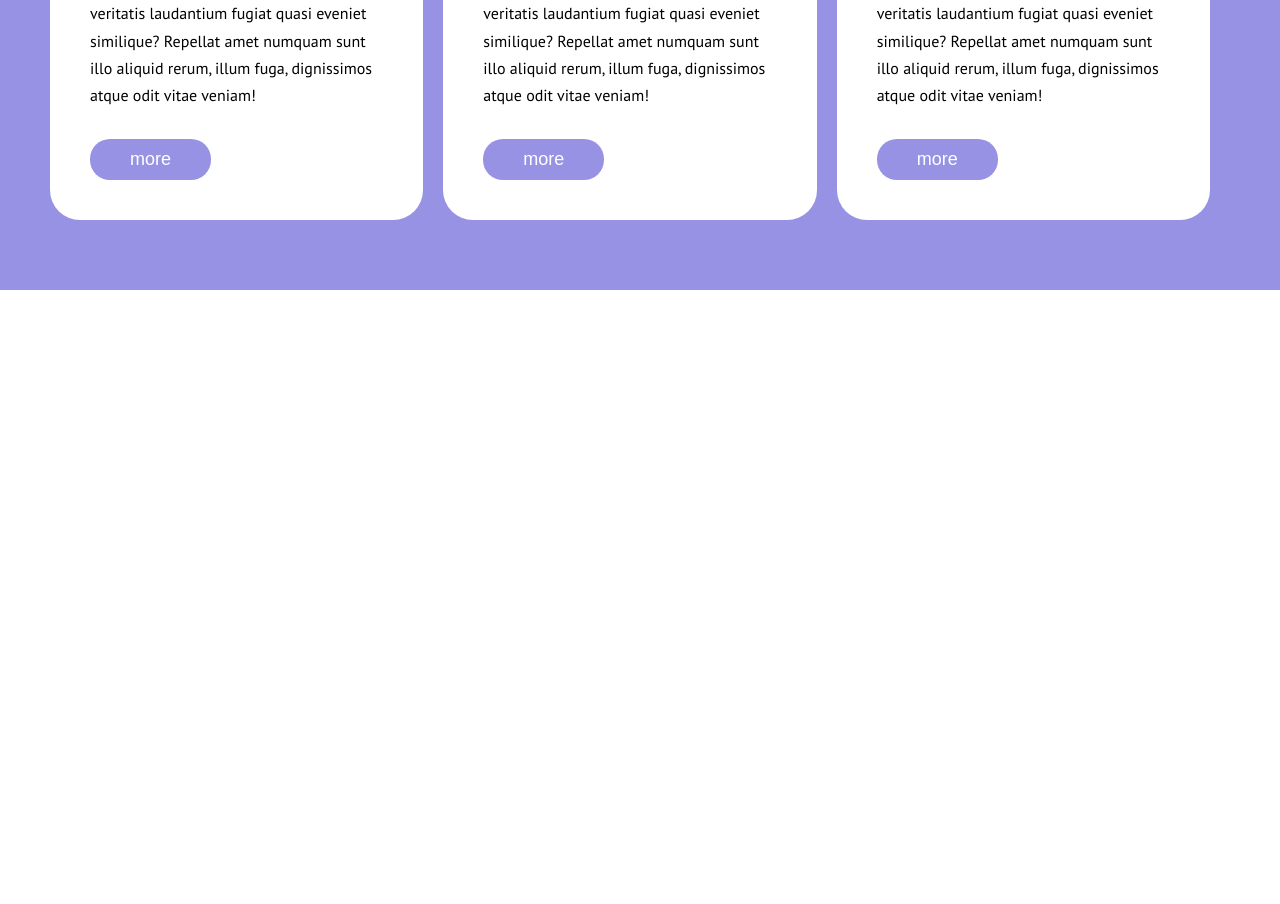
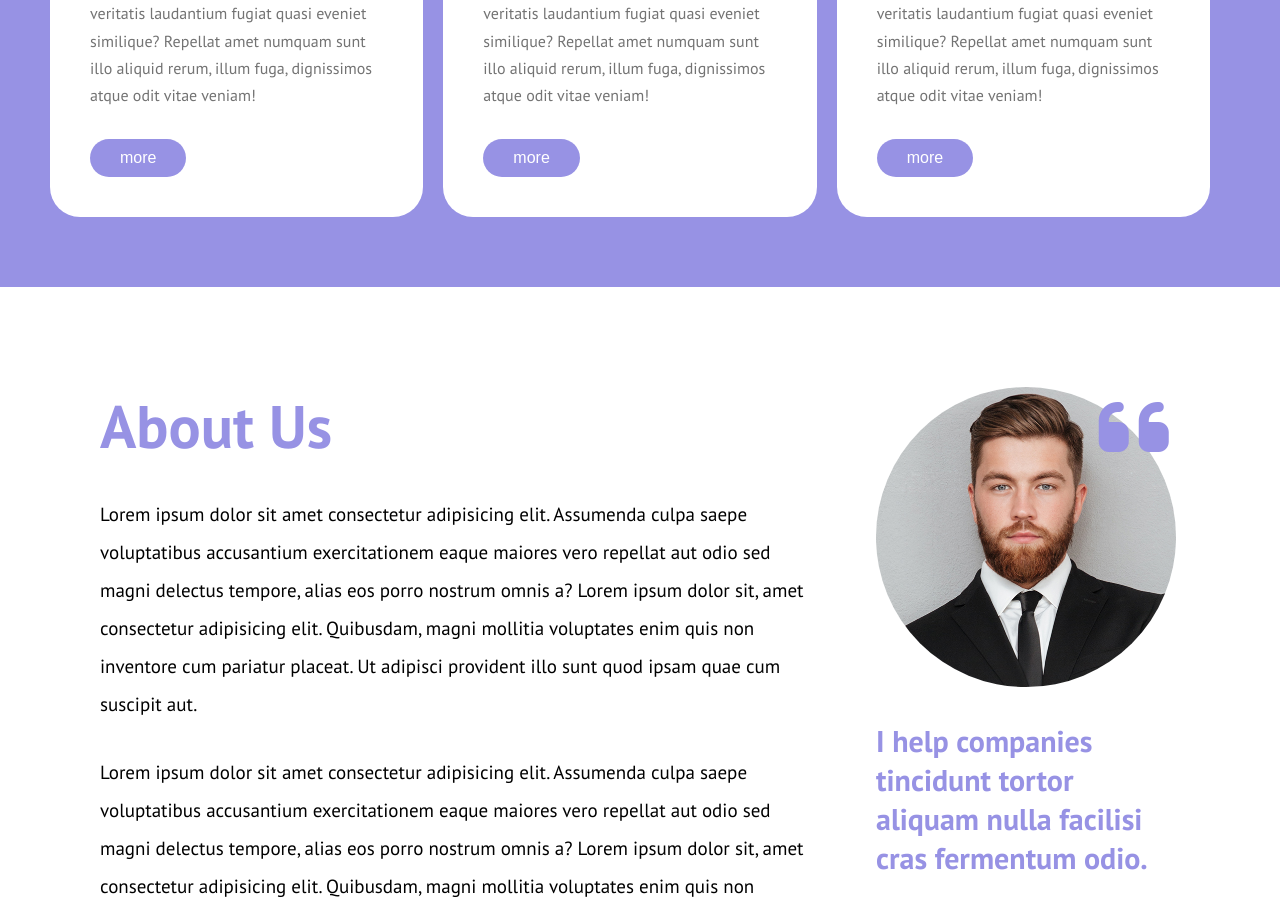
Before and after one commit to kapolandia/htmlcss-responsive-layout, a plain HTML site: page index.html in a window 1280 px wide. Shown: the part 4030-4934 px from the top of the page. Before the commit the page ends 4320 px from the top, so only its background shows below. Drawn offline with Linux system fonts and the light colour scheme.

Commit message:
feat:about us section

```diff
--- a/assets/css/style.css
+++ b/assets/css/style.css
@@ -60,6 +60,14 @@ h4{
     border-radius: 20px;
     padding: 10px 40px;
     color: #fff;
+}
+
+.btn-purple2{
+    background-color: #9792E4;
+    border-radius: 20px;
+    padding: 10px 30px;
+    color: #fff;
+    font-size: 16px;
 }
 
 .fa-brands{
@@ -193,6 +201,11 @@ h4{
     padding-bottom: 50px;
 }
 
+#benefits p{
+    color: #737373;
+}
+
+
 #benefits h1{
     color: #9792e4;
     font-size: 60px;
@@ -218,6 +231,42 @@ h4{
     line-height: 1.7;
     margin: 20px;
     margin-left: 0;
+}
+
+/* ABOUT US */
+#about-us{
+    padding: 20px;
+    padding-top: 50px;
+    padding-bottom: 50px;
+}
+
+#about-us h1{
+    color: #9792e4;
+    font-size: 60px;
+}
+
+#about-us p{
+    font-size: 19px;
+    line-height: 2;
+    padding-right: 50px;
+}
+
+.w-70-60-100{
+    width: 70%;
+}
+
+.w-30-40-100{
+    width: 30%;
+}
+
+#about-us img{
+    clip-path: circle();
+    max-width: 300px;
+}
+
+#about-us h4{
+    color: #9792e4;
+    font-size: 30px;
 }
 
 /* QUERY */
@@ -345,6 +394,14 @@ h4{
         margin-right: 0;
     }
 
+    .w-70-60-100{
+        width: 60%;
+    }
+
+    .w-30-40-100{
+        width: 40%;
+    }
+
 }
 
 @media screen and (max-width: 768px) {
@@ -406,4 +463,13 @@ h4{
         width: 100%;
         margin-right: 0;
     }
+
+    .w-70-60-100{
+        width: 100%;
+    }
+
+    .w-30-40-100{
+        width: 100%;
+        margin-top: 100px;
+    }
 }
--- a/assets/css/utility.css
+++ b/assets/css/utility.css
@@ -100,6 +100,14 @@ img{
     padding: 20px;
 }
 
+.padding-50{
+    padding: 50px;
+}
+
+.padding-top-0{
+    padding-top: 0;
+}
+
 /* MARGIN */
 
 .margin-top-30{
--- a/index.html
+++ b/index.html
@@ -161,6 +161,25 @@
                 </div>
             </div>
         </section>
+        <section id="about-us">
+            <div class="container rolumn padding-50">
+                <div class="w-70-60-100">
+                    <h1>About Us</h1>
+                    <p class="margin-top-30">Lorem ipsum dolor sit amet consectetur adipisicing elit. Assumenda culpa saepe voluptatibus accusantium exercitationem eaque maiores vero repellat aut odio sed magni delectus tempore, alias eos porro nostrum omnis a?
+                        Lorem ipsum dolor sit, amet consectetur adipisicing elit. Quibusdam, magni mollitia voluptates enim quis non inventore cum pariatur placeat. Ut adipisci provident illo sunt quod ipsam quae cum suscipit aut.
+                    </p>
+                    <p class="margin-top-30">Lorem ipsum dolor sit amet consectetur adipisicing elit. Assumenda culpa saepe voluptatibus accusantium exercitationem eaque maiores vero repellat aut odio sed magni delectus tempore, alias eos porro nostrum omnis a?
+                        Lorem ipsum dolor sit, amet consectetur adipisicing elit. Quibusdam, magni mollitia voluptates enim quis non inventore cum pariatur placeat. Ut adipisci provident illo sunt quod ipsam quae cum suscipit aut.
+                    </p>
+                </div>
+                <div class="w-30-40-100 padding-20 padding-top-0" style="position: relative;">
+                    <img src="./assets/img/about.jpg" alt="" >
+                    <h4 class="margin-top-30">I help companies tincidunt tortor aliquam nulla facilisi cras fermentum odio.</h4>
+                    <button class="btn btn-purple2 margin-top-30"><i class="fa-brands fa-linkedin"></i>Find me on linkedin</button>
+                    <i class="fa-solid fa-quote-left" style="position: absolute;top: 0;font-size: 80px;    color: #9792e4;"></i>
+                </div>
+            </div>
+        </section>
     </main>
 </body>
 </html>
```
